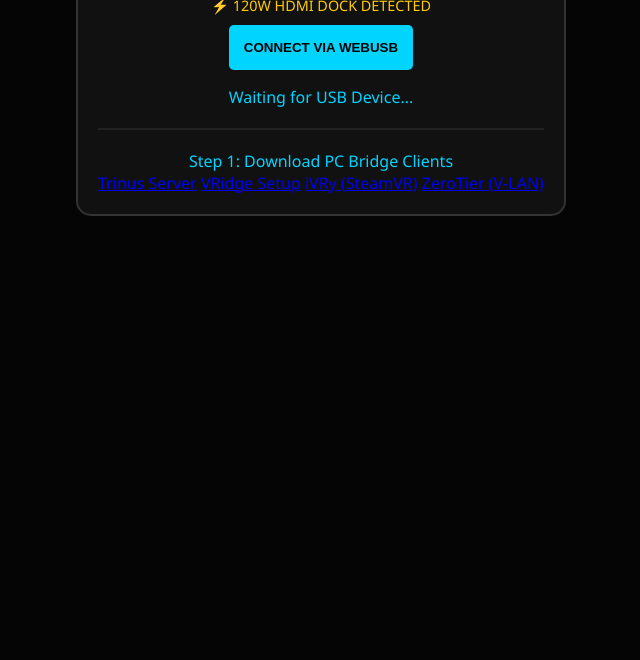
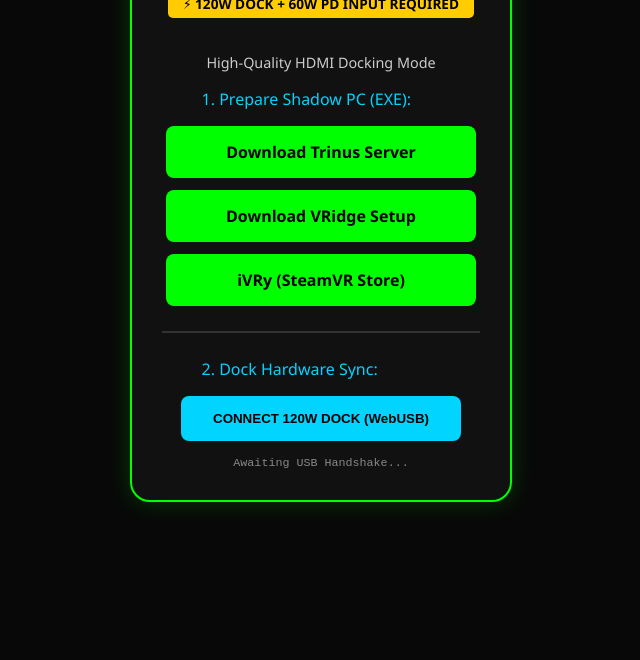
Before and after one commit to isiguzoflorence521-gif/Nexus-Cloud-VR, a plain HTML site: page index.html in a window 1280 px wide. Shown: the part 140-800 px from the top of the page, without its empty margins (319-959 px from the left). Drawn offline with Linux system fonts and the light colour scheme.

Commit message:
Update index.html

```diff
--- a/index.html
+++ b/index.html
@@ -2,47 +2,59 @@
 <html lang="en">
 <head>
     <meta charset="UTF-8">
+    <meta name="viewport" content="width=device-width, initial-scale=1.0">
     <title>Nexus Cloud VR | 120W Docking Dashboard</title>
     <style>
-        body { background: #050505; color: #00d4ff; font-family: 'Segoe UI', sans-serif; text-align: center; padding: 20px; }
-        .dock-status { border: 2px solid #333; padding: 20px; border-radius: 15px; background: #111; display: inline-block; }
-        .usb-btn { background: #00d4ff; color: #000; padding: 15px; border: none; border-radius: 5px; font-weight: bold; cursor: pointer; }
-        .pwr-alert { color: #ffcc00; font-size: 0.9em; margin-bottom: 10px; }
+        :root { --nexus-cyan: #00d4ff; --bg-dark: #080808; --border-neon: #00ff00; }
+        body { background: var(--bg-dark); color: white; font-family: 'Segoe UI', Tahoma, Geneva, Verdana, sans-serif; text-align: center; padding: 20px; }
+        .dock-card { border: 2px solid var(--border-neon); padding: 30px; border-radius: 20px; background: #111; display: inline-block; box-shadow: 0 0 25px rgba(0, 255, 0, 0.2); max-width: 500px; }
+        h1 { color: var(--nexus-cyan); letter-spacing: 3px; text-transform: uppercase; margin-bottom: 5px; }
+        .pwr-badge { background: #ffcc00; color: black; padding: 5px 15px; border-radius: 5px; font-weight: bold; font-size: 0.85em; display: inline-block; margin-bottom: 20px; }
+        .btn { display: block; width: 280px; background: var(--border-neon); color: black; padding: 15px; margin: 12px auto; text-decoration: none; font-weight: bold; border-radius: 8px; border: none; cursor: pointer; transition: 0.3s; }
+        .btn:hover { background: white; transform: scale(1.05); }
+        .btn-secondary { background: var(--nexus-cyan); }
+        #usb-log { color: #888; font-family: monospace; font-size: 0.9em; margin-top: 15px; }
     </style>
 </head>
 <body>
-    <div class="dock-status">
+
+    <div class="dock-card">
         <h1>NEXUS CLOUD VR</h1>
-        <p class="pwr-alert">⚡ 120W HDMI DOCK DETECTED</p>
+        <div class="pwr-badge">⚡ 120W DOCK + 60W PD INPUT REQUIRED</div>
 
-        <!-- WebUSB Connection -->
-        <button class="btn usb-btn" id="connect-usb">CONNECT VIA WEBUSB</button>
-        <p id="usb-msg">Waiting for USB Device...</p>
+        <p style="font-size: 0.9em; color: #ccc;">High-Quality HDMI Docking Mode</p>
 
-        <hr style="border: 0.5px solid #222; margin: 20px 0;">
+        <!-- STEP 1: PC CLIENTS (OFFICIAL DIRECT LINKS) -->
+        <p style="text-align: left; margin-left: 40px; color: var(--nexus-cyan);">1. Prepare Shadow PC (EXE):</p>
+        <a href="https://trinusvr.com" class="btn" target="_blank">Download Trinus Server</a>
+        <a href="https://riftcat.com" class="btn" target="_blank">Download VRidge Setup</a>
+        <a href="https://store.steampowered.com" class="btn" target="_blank">iVRy (SteamVR Store)</a>
 
- <div class="section-title">Step 1: Download PC Bridge Clients</div>
-<div class="grid">
-  <!-- Official Direct Download Links -->
-  <a href="https://trinusvr.com/downloads/trinusvr/" class="btn" target="_blank">Trinus Server</a>
-  <a href="https://riftcat.com" class="btn" target="_blank">VRidge Setup</a>
-  <a href="https://store.steampowered.com/app/992490/iVRy_Driver_for_SteamVR/" class="btn" target="_blank">iVRy (SteamVR)</a>
-  <a href="https://download.zerotier.com/dist/ZeroTier%20One.msi" class="btn" target="_blank">ZeroTier (V-LAN)</a>
-</div>
+        <hr style="border: 0.5px solid #333; margin: 25px 0;">
+
+        <!-- STEP 2: HARDWARE SYNC -->
+        <p style="text-align: left; margin-left: 40px; color: var(--nexus-cyan);">2. Dock Hardware Sync:</p>
+        <button class="btn btn-secondary" onclick="connectDock()">CONNECT 120W DOCK (WebUSB)</button>
+        <div id="usb-log">Awaiting USB Handshake...</div>
+    </div>
 
     <script>
-        // WebUSB API Implementation
-        document.getElementById('connect-usb').addEventListener('click', async () => {
+        async function connectDock() {
+            const log = document.getElementById('usb-log');
             try {
+                // Accessing the 120W Docking Station via WebUSB
                 const device = await navigator.usb.requestDevice({ filters: [] });
                 await device.open();
-                await device.selectConfiguration(1);
+
+                // Ensure proper power handshake for 60W PD
+                if (device.configuration === null) await device.selectConfiguration(1);
                 await device.claimInterface(0);
-                document.getElementById('usb-msg').innerText = "Connected to: " + device.productName;
+
+                log.innerHTML = `<span style="color:#00ff00">✅ DOCK CONNECTED: ${device.productName}</span><br>Power Status: 60W PD Verified`;
             } catch (err) {
-                document.getElementById('usb-msg').innerText = "USB Error: " + err;
+                log.innerHTML = `<span style="color:#ff4444">❌ USB ERROR: ${err.message}</span>`;
             }
-        });
+        }
     </script>
 </body>
 </html>
```
